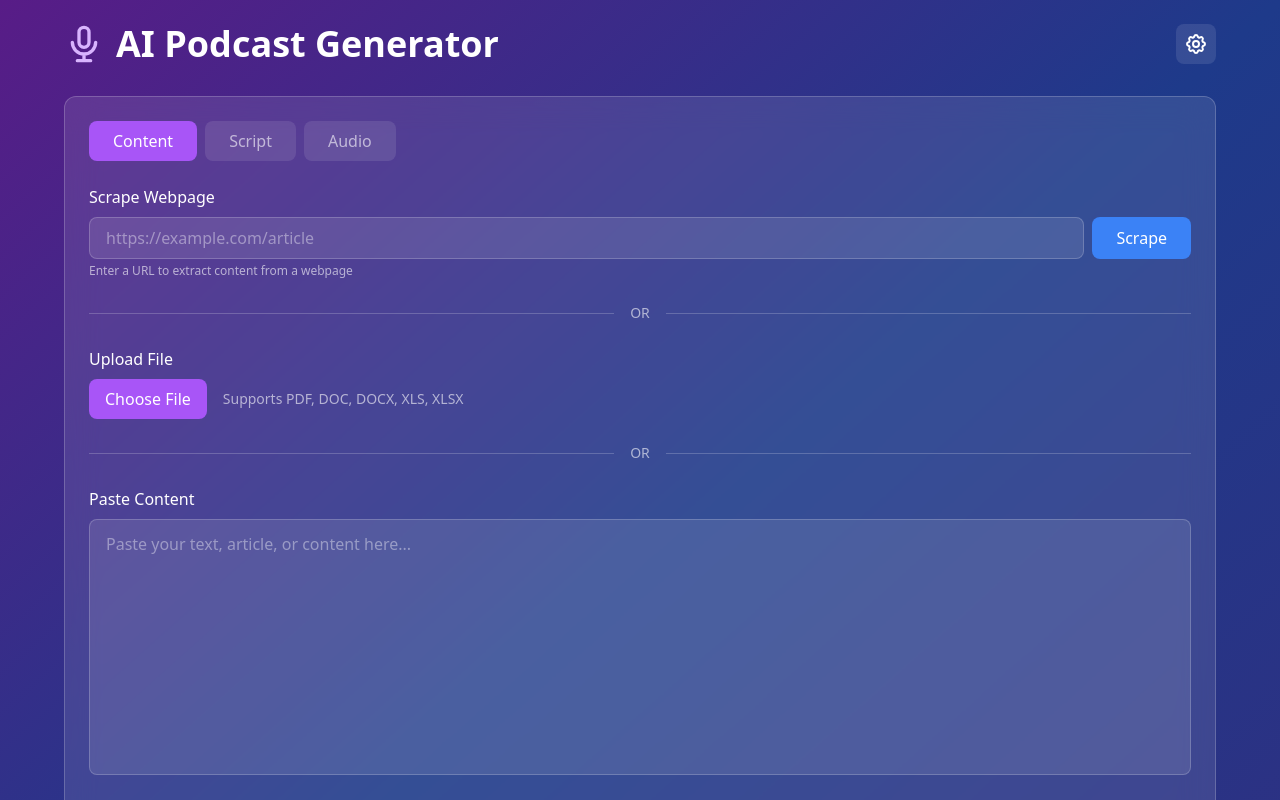
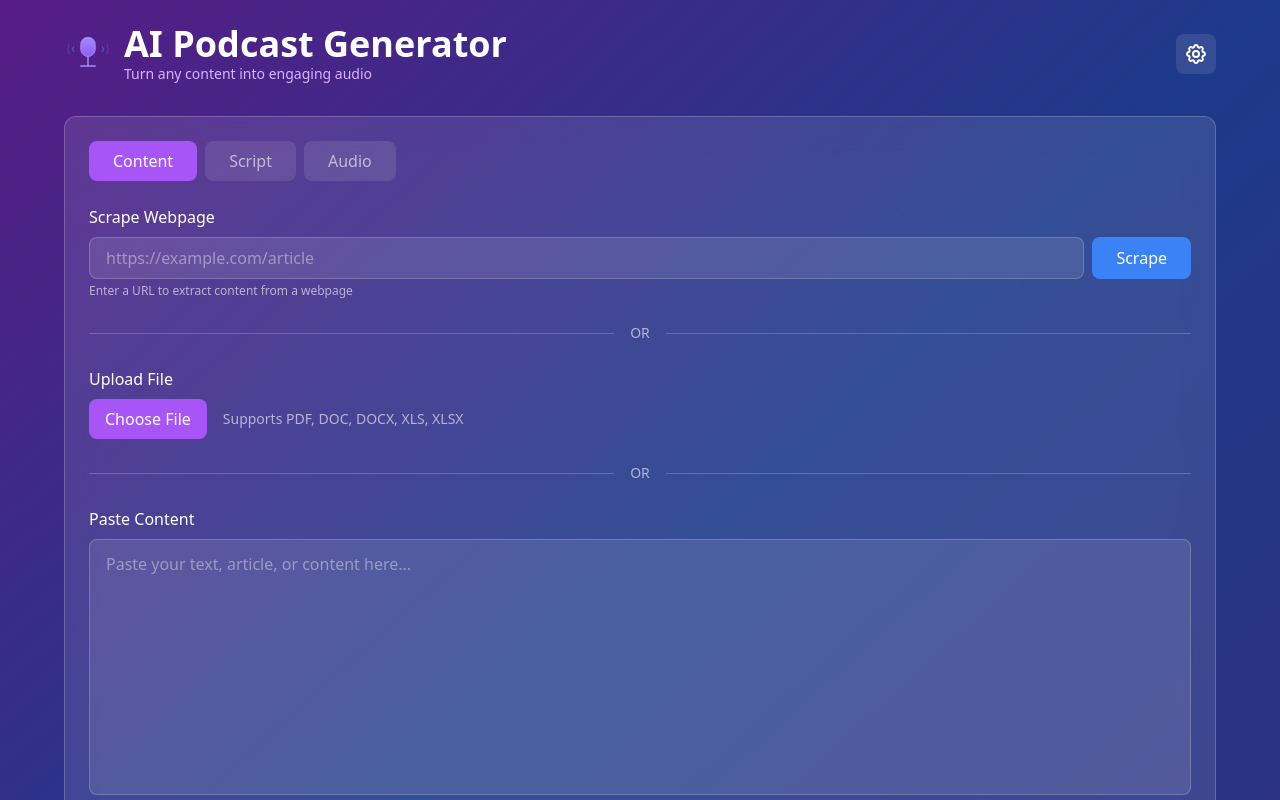
Before and after one commit to elemenohpee1337/podcast_generator, a website: page index.html in a window 1280 px wide. Shown: the top 800 px of the page. Drawn offline with nearby package versions, Linux system fonts and the light colour scheme.

Commit message:
Update index.html

```diff
--- a/index.html
+++ b/index.html
@@ -22,10 +22,29 @@
             <!-- Header -->
             <div class="flex items-center justify-between mb-8">
                 <div class="flex items-center gap-3">
-                    <svg class="w-10 h-10 text-purple-300" fill="none" stroke="currentColor" viewBox="0 0 24 24">
-                        <path stroke-linecap="round" stroke-linejoin="round" stroke-width="2" d="M19 11a7 7 0 01-7 7m0 0a7 7 0 01-7-7m7 7v4m0 0H8m4 0h4m-4-8a3 3 0 01-3-3V5a3 3 0 116 0v6a3 3 0 01-3 3z"></path>
+                    <svg class="w-12 h-12" viewBox="0 0 100 100" fill="none" xmlns="http://www.w3.org/2000/svg">
+                        <!-- Microphone body -->
+                        <rect x="35" y="15" width="30" height="40" rx="15" fill="url(#grad1)" stroke="#A78BFA" stroke-width="2"/>
+                        <!-- Microphone stand -->
+                        <path d="M50 55 L50 75" stroke="#A78BFA" stroke-width="3" stroke-linecap="round"/>
+                        <path d="M35 75 L65 75" stroke="#A78BFA" stroke-width="3" stroke-linecap="round"/>
+                        <!-- Sound waves -->
+                        <path d="M20 35 Q15 40 20 45" stroke="#60A5FA" stroke-width="2" stroke-linecap="round" fill="none" opacity="0.6"/>
+                        <path d="M80 35 Q85 40 80 45" stroke="#60A5FA" stroke-width="2" stroke-linecap="round" fill="none" opacity="0.6"/>
+                        <path d="M10 30 Q5 40 10 50" stroke="#8B5CF6" stroke-width="2" stroke-linecap="round" fill="none" opacity="0.4"/>
+                        <path d="M90 30 Q95 40 90 50" stroke="#8B5CF6" stroke-width="2" stroke-linecap="round" fill="none" opacity="0.4"/>
+                        <!-- Gradient definition -->
+                        <defs>
+                            <linearGradient id="grad1" x1="0%" y1="0%" x2="0%" y2="100%">
+                                <stop offset="0%" style="stop-color:#A78BFA;stop-opacity:1" />
+                                <stop offset="100%" style="stop-color:#8B5CF6;stop-opacity:1" />
+                            </linearGradient>
+                        </defs>
                     </svg>
-                    <h1 class="text-4xl font-bold text-white">AI Podcast Generator</h1>
+                    <div>
+                        <h1 class="text-4xl font-bold text-white">AI Podcast Generator</h1>
+                        <p class="text-purple-300 text-sm">Turn any content into engaging audio</p>
+                    </div>
                 </div>
                 <button onclick="toggleSettings()" class="p-2 bg-white/10 hover:bg-white/20 rounded-lg transition-colors">
                     <svg class="w-6 h-6 text-white" fill="none" stroke="currentColor" viewBox="0 0 24 24">
```
